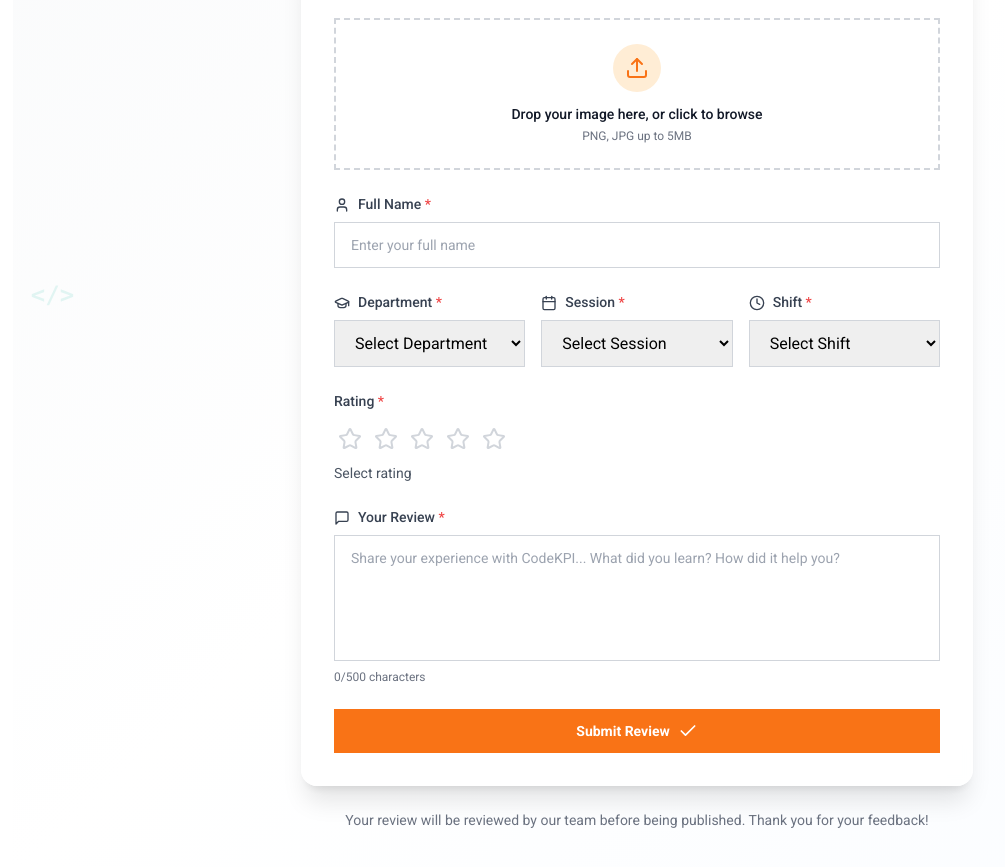
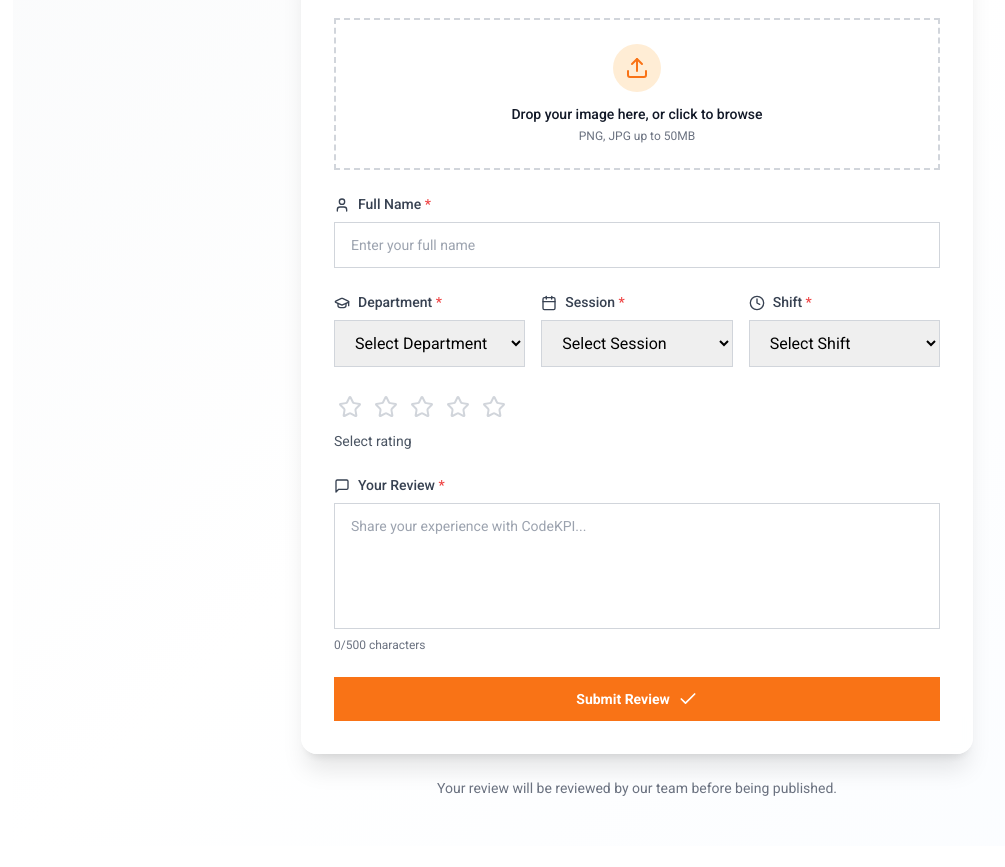
Before and after one commit to Mohammadarifcoding/codekpi-frontend, a Next.js app: page /reviews/write in a window 1280 px wide. Shown: the part 361-1228 px from the top of the page, without its empty margins (3-1008 px from the left). After the commit the page ends 1207 px from the top, so only its background shows below. Built offline with nearby package versions, Linux system fonts and the light colour scheme.

Commit message:
enchanced the quality of review form page

```diff
--- a/src/components/pages/reviews/write/ReviewForm.jsx
+++ b/src/components/pages/reviews/write/ReviewForm.jsx
@@ -1,23 +1,23 @@
 "use client"
 
-import { Button } from '@/components/ui/button';
-import { zodResolver } from '@hookform/resolvers/zod';
-import { useReducedMotion } from 'framer-motion';
-import React, { useState } from 'react';
-import { Controller, useForm } from 'react-hook-form';
-import z from 'zod';
-import InputField from './InputField';
-import ImageUpload from '@/components/shared/ImageUpload/ImageUpload';
-import { AlertCircle, Badge, Calendar, Check, Clock, GraduationCap, MessageSquare, User } from 'lucide-react';
-import {motion} from 'framer-motion'
-import StarRating from './StarRating';
-import HeadingBadge from '@/components/shared/Heading/HeadingBadge';
-import { Input } from '@/components/ui/input';
-import { Textarea } from '@/components/ui/textarea';
-import axios from 'axios';
-import Submitted from './Submitted';
+import dynamic from "next/dynamic"
+import { Button } from '@/components/ui/button'
+import { zodResolver } from '@hookform/resolvers/zod'
+import React, { useState } from 'react'
+import { Controller, useForm } from 'react-hook-form'
+import z from 'zod'
+import InputField from './InputField'
+import { AlertCircle, Calendar, Check, Clock, GraduationCap, MessageSquare, User } from 'lucide-react'
+import { Input } from '@/components/ui/input'
+import { Textarea } from '@/components/ui/textarea'
+import axios from 'axios'
+import HeadingBadge from '@/components/shared/Heading/HeadingBadge'
+import { motion } from 'framer-motion'
 
-
+// Lazy load components
+const ImageUpload = dynamic(() => import('@/components/shared/ImageUpload/ImageUpload'))
+const Submitted = dynamic(() => import('./Submitted'))
+const StarRating = dynamic(() => import('./StarRating'))
 
 const reviewSchema = z.object({
   userImage: z.string().url("Please upload a valid image").optional().or(z.literal("")),
@@ -30,11 +30,13 @@ const reviewSchema = z.object({
   status: z.boolean().default(true),
 })
 
-
+const departments = ['CST', 'CT', 'ET', 'MT', 'ENT', 'PT', 'RAC']
+const sessions = Array.from({ length: 21 }, (_, i) => `${2004 + i}-${(2005 + i).toString().slice(-2)}`)
+const shifts = ['Morning Shift', 'Day Shift']
 
 const ReviewForm = () => {
-     const shouldReduceMotion = useReducedMotion()
   const [submitted, setSubmitted] = useState(false)
+
   const {
     control,
     handleSubmit,
@@ -44,324 +46,163 @@ const ReviewForm = () => {
   } = useForm({
     resolver: zodResolver(reviewSchema),
     defaultValues: {
-      userImage: "",
-      name: "",
-      text: "",
+      userImage: '',
+      name: '',
+      text: '',
       rating: 0,
       status: true,
-      department: "",
-      session: "",
-      shift: "",
+      department: '',
+      session: '',
+      shift: '',
     },
-    mode: "onChange", // Validate on change for better UX
+    mode: 'onChange',
   })
-   const watchedText = watch("text")
-  const textLength = watchedText?.length || 0
 
-  const departments = ['CST', 'CT', 'ET', 'MT', 'ENT', 'PT', 'RAC']
- const sessions = [
-  "2004-05", "2005-06", "2006-07", "2007-08", "2008-09",
-  "2009-10", "2010-11", "2011-12", "2012-13", "2013-14",
-  "2014-15", "2015-16", "2016-17", "2017-18", "2018-19",
-  "2019-20", "2020-21", "2021-22", "2022-23", "2023-24",
-  "2024-25"
-];
-
-  const shifts = ["Morning Shift", "Day Shift"]
-
+  const textLength = watch('text')?.length || 0
 
   const onSubmit = async (data) => {
     try {
-
-
-      // Simulate API call
-    //   await new Promise((resolve) => setTimeout(resolve, 2000))
-    const submitReview = await axios.post("https://code-kpi-backend.vercel.app/api/v1/review",data)
-    console.log(submitReview)
-    if(submitReview.data.success){
-        setSubmitted(true)
-    }
-    else{
-        throw new Error("Failed to submit review")
-    }
-
+      const res = await axios.post("https://code-kpi-backend.vercel.app/api/v1/review", data)
+      if (res.data.success) setSubmitted(true)
+      else throw new Error("Failed to submit review")
     } catch (error) {
       console.error("Submission error:", error)
       alert("Failed to submit review. Please try again.")
     }
   }
+
   if (submitted) {
-    return (
-
-    <Submitted onClick={()=>{
-      setSubmitted(false)
-      reset()
-    }}/>
-    )
+    return <Submitted onClick={() => { setSubmitted(false); reset() }} />
   }
 
-
   return (
-           <div className={`min-h-screen bg-gradient-to-br from-gray-50 via-white to-blue-50/30 py-12 px-4 `}>
-      {/* Floating Elements */}
-      <div className="absolute inset-0 overflow-hidden pointer-events-none" aria-hidden="true">
+    <div className="min-h-screen bg-gradient-to-br from-gray-50 via-white to-blue-50/30 py-12 px-4">
       <motion.div
-          animate={{ rotate: [0, 360], y: [-10, 10, -10] }}
-          transition={{ duration: 20, repeat: Number.POSITIVE_INFINITY, ease: "linear" }}
-          className="absolute top-20 right-10 w-12 h-12 bg-orange-400/20 rounded-lg transform rotate-45"
-        />
+        initial={{ opacity: 0 }}
+        animate={{ opacity: 1 }}
+        transition={{ duration: 0.6 }}
+        className="relative z-10 max-w-2xl mx-auto"
+      >
         <motion.div
-          animate={{ x: [-5, 5, -5], opacity: [0.3, 0.7, 0.3] }}
-          transition={{ duration: 8, repeat: Number.POSITIVE_INFINITY, ease: "easeInOut" }}
-          className="absolute bottom-32 left-8 text-2xl font-mono text-teal-500/20 font-bold"
+          initial={{ opacity: 0, y: -20 }}
+          animate={{ opacity: 1, y: 0 }}
+          transition={{ duration: 0.6 }}
+          className="text-center mb-8"
         >
-          {"</>"}
-        </motion.div>
-      </div>
-
-      <div className="relative z-10 max-w-2xl mx-auto">
-        {/* Header */}
-        <motion.div initial={{ opacity: 0, y: 20 }} animate={{ opacity: 1, y: 0 }} className="text-center mb-8">
-
           <HeadingBadge>
-
-   <MessageSquare className="w-4 h-4" />
-              Share Your Experience
+            <MessageSquare className="w-4 h-4" /> Share Your Experience
           </HeadingBadge>
-
           <h1 className="text-4xl md:text-5xl font-bold text-gray-900 mb-4">
             Submit Your <span className="text-orange-500">Review</span>
           </h1>
           <p className="text-lg text-gray-600">Help other students by sharing your experience with CodeKPI</p>
         </motion.div>
 
-        {/* Form */}
         <motion.div
-          initial={{ opacity: 0, y: 20 }}
+          initial={{ opacity: 0, y: 30 }}
           animate={{ opacity: 1, y: 0 }}
-          transition={{ delay: 0.2 }}
+          transition={{ duration: 0.8 }}
           className="bg-white/80 backdrop-blur-sm rounded-2xl p-8 shadow-xl border border-white/20"
         >
           <form onSubmit={handleSubmit(onSubmit)} className="space-y-6">
-            {/* Image Upload */}
-            <Controller
-              name="userImage"
-              control={control}
-              render={({ field }) => (
+            <Controller name="userImage" control={control} render={({ field }) => (
               <ImageUpload value={field.value} onChange={field.onChange} error={errors.userImage?.message} />
-              )}
-            />
+            )} />
 
-            {/* Name */}
-            <Controller
-              name="name"
-              control={control}
-              render={({ field }) => (
-                <InputField
-                  label="Full Name"
-                  icon={<User className="w-4 h-4 inline mr-2" />}
-                  error={errors.name?.message}
-                  required
-                >
+            <Controller name="name" control={control} render={({ field }) => (
+              <InputField label="Full Name" icon={<User className="w-4 h-4 inline mr-2" />} error={errors.name?.message} required>
                 <Input
                   {...field}
                   type="text"
                   placeholder="Enter your full name"
-                    className={`w-full px-4 py-3 border rounded-lg focus:ring-2 focus:ring-orange-500 focus:border-orange-500 transition-colors ${
-                      errors.name ? "border-red-300 bg-red-50" : "border-gray-300"
-                    }`}
+                  className={`w-full px-4 py-3 border rounded-lg focus:ring-2 focus:ring-orange-500 focus:border-orange-500 focus:outline-none transition-colors ${errors.name ? "border-red-300 bg-red-50" : "border-gray-300"}`}
                 />
               </InputField>
-              )}
-            />
+            )} />
 
-            {/* Department, Session, Shift */}
             <div className="grid md:grid-cols-3 gap-4">
-              <Controller
-                name="department"
-                control={control}
-                render={({ field }) => (
-                  <InputField
-                    label="Department"
-                    icon={<GraduationCap className="w-4 h-4 inline mr-2" />}
-                    error={errors.department?.message}
-                    required
-                  >
+              <Controller name="department" control={control} render={({ field }) => (
+                <InputField label="Department" icon={<GraduationCap className="w-4 h-4 inline mr-2" />} error={errors.department?.message} required>
                   <select
                     {...field}
-                      className={`w-full px-4 py-3 border rounded-lg focus:ring-2 focus:ring-orange-500 focus:outline-none focus:border-orange-500 transition-colors ${
-                        errors.department ? "border-red-300 bg-red-50" : "border-gray-300"
-                      }`}
+                    className={`w-full px-4 py-3 border rounded-lg focus:ring-2 focus:ring-orange-500 focus:outline-none focus:border-orange-500 transition-colors ${errors.department ? "border-red-300 bg-red-50" : "border-gray-300"}`}
                   >
                     <option value="">Select Department</option>
-                      {departments.map((dept) => (
-                        <option key={dept} value={dept}>
-                          {dept}
-                        </option>
-                      ))}
+                    {departments.map((dept) => <option key={dept} value={dept}>{dept}</option>)}
                   </select>
                 </InputField>
-                )}
-              />
+              )} />
 
-              <Controller
-                name="session"
-                control={control}
-                render={({ field }) => (
-                  <InputField
-                    label="Session"
-                    icon={<Calendar className="w-4 h-4 inline mr-2" />}
-                    error={errors.session?.message}
-                    required
-                  >
+              <Controller name="session" control={control} render={({ field }) => (
+                <InputField label="Session" icon={<Calendar className="w-4 h-4 inline mr-2" />} error={errors.session?.message} required>
                   <select
                     {...field}
-                      className={`w-full px-4 py-3 border rounded-lg focus:ring-2 focus:ring-orange-500 focus:outline-none  transition-colors  ${
-                        errors.session ? "border-red-300 bg-red-50" : "border-gray-300"
-                      }`}
+                    className={`w-full px-4 py-3 border rounded-lg focus:ring-2 focus:ring-orange-500 focus:outline-none focus:border-orange-500 transition-colors ${errors.session ? "border-red-300 bg-red-50" : "border-gray-300"}`}
                   >
                     <option value="">Select Session</option>
-                      {sessions.map((session) => (
-                        <option key={session} value={session}>
-                          {session}
-                        </option>
-                      ))}
+                    {sessions.map((session) => <option key={session} value={session}>{session}</option>)}
                   </select>
                 </InputField>
-                )}
-              />
+              )} />
 
-              <Controller
-                name="shift"
-                control={control}
-                render={({ field }) => (
-                  <InputField
-                    label="Shift"
-                    icon={<Clock className="w-4 h-4 inline mr-2" />}
-                    error={errors.shift?.message}
-                    required
-                  >
+              <Controller name="shift" control={control} render={({ field }) => (
+                <InputField label="Shift" icon={<Clock className="w-4 h-4 inline mr-2" />} error={errors.shift?.message} required>
                   <select
                     {...field}
-                      className={`w-full px-4 py-3 border rounded-lg focus:ring-2 focus:ring-orange-500 focus:outline-none focus:border-orange-500 transition-colors ${
-                        errors.shift ? "border-red-300 bg-red-50" : "border-gray-300"
-                      }`}
+                    className={`w-full px-4 py-3 border rounded-lg focus:ring-2 focus:ring-orange-500 focus:outline-none focus:border-orange-500 transition-colors ${errors.shift ? "border-red-300 bg-red-50" : "border-gray-300"}`}
                   >
                     <option value="">Select Shift</option>
-                      {shifts.map((shift) => (
-                        <option key={shift} value={shift}>
-                          {shift}
-                        </option>
-                      ))}
+                    {shifts.map((shift) => <option key={shift} value={shift}>{shift}</option>)}
                   </select>
                 </InputField>
-                )}
-              />
+              )} />
             </div>
 
-            {/* Rating */}
-            <div>
-              <label className="block text-sm font-medium text-gray-700 mb-3">
-                Rating <span className="text-red-500">*</span>
-              </label>
-              <Controller
-                name="rating"
-                control={control}
-                render={({ field }) => (
+            <Controller name="rating" control={control} render={({ field }) => (
               <StarRating value={field.value} onChange={field.onChange} error={errors.rating?.message} />
-                )}
-              />
-            </div>
+            )} />
 
-            {/* Review Text */}
-            <Controller
-              name="text"
-              control={control}
-              render={({ field }) => (
-                <InputField
-                  label="Your Review"
-                  icon={<MessageSquare className="w-4 h-4 inline mr-2" />}
-                  error={errors.text?.message}
-                  required
-                >
+            <Controller name="text" control={control} render={({ field }) => (
+              <InputField label="Your Review" icon={<MessageSquare className="w-4 h-4 inline mr-2" />} error={errors.text?.message} required>
                 <Textarea
                   {...field}
-                    placeholder="Share your experience with CodeKPI... What did you learn? How did it help you?"
+                  placeholder="Share your experience with CodeKPI..."
                   rows={5}
-                    className={`w-full px-4 py-3 border rounded-lg focus:ring-2 focus:ring-orange-500 focus:border-orange-500 transition-colors resize-none ${
-                      errors.text ? "border-red-300 bg-red-50" : "border-gray-300"
-                    }`}
+                  className={`w-full px-4 py-3 border rounded-lg focus:ring-2 focus:ring-orange-500 focus:border-orange-500 transition-colors resize-none ${errors.text ? "border-red-300 bg-red-50" : "border-gray-300"}`}
                 />
                 <div className="flex justify-between items-center mt-1">
-                    <span
-                      className={`text-xs ${
-                        textLength > 500 ? "text-red-500" : textLength > 450 ? "text-yellow-600" : "text-gray-500"
-                      }`}
-                    >
+                  <span className={`text-xs ${textLength > 500 ? "text-red-500" : textLength > 450 ? "text-yellow-600" : "text-gray-500"}`}>
                     {textLength}/500 characters
                   </span>
-                    {textLength > 450 && (
-                      <span className="text-xs text-yellow-600">{500 - textLength} characters remaining</span>
-                    )}
                 </div>
               </InputField>
-              )}
-            />
+            )} />
 
-            {/* Submit Button */}
-            <Button
-              type="submit"
-              disabled={isSubmitting || !isValid}
-              className="w-full bg-secondary hover:bg-orange-600 text-white font-semibold py-3 rounded-lg transition-all duration-300 disabled:opacity-50 disabled:cursor-not-allowed"
-            >
+            <Button type="submit" disabled={isSubmitting || !isValid} className="w-full bg-secondary hover:bg-orange-600 text-white font-semibold py-3 rounded-lg transition-all duration-300 disabled:opacity-50 disabled:cursor-not-allowed">
               {isSubmitting ? (
                 <>
-                  <div className="w-5 h-5 border-2 border-white/30 border-t-white rounded-full animate-spin mr-2" />
-                  Submitting Review...
+                  <div className="w-5 h-5 border-2 border-white/30 border-t-white rounded-full animate-spin mr-2" /> Submitting Review...
                 </>
               ) : (
                 <>
-                  Submit Review
-                  <Check className="w-5 h-5 ml-2" />
+                  Submit Review <Check className="w-5 h-5 ml-2" />
                 </>
               )}
             </Button>
-
-            {/* Form Status */}
-            {/* {Object.keys(errors).length > 0 && (
-              <motion.div
-                initial={{ opacity: 0, y: 10 }}
-                animate={{ opacity: 1, y: 0 }}
-                className="bg-red-50 border border-red-200 rounded-lg p-4"
-              >
-                <div className="flex items-center gap-2 text-red-700">
-                  <AlertCircle className="w-5 h-5" />
-                  <span className="font-medium">Please fix the following errors:</span>
-                </div>
-                <ul className="mt-2 text-sm text-red-600 list-disc list-inside">
-                  {Object.values(errors).map((error, index) => (
-                    <li key={index}>{error.message}</li>
-                  ))}
-                </ul>
-              </motion.div>
-            )} */}
           </form>
         </motion.div>
 
-        {/* Help Text */}
         <motion.div
           initial={{ opacity: 0 }}
           animate={{ opacity: 1 }}
           transition={{ delay: 0.4 }}
           className="text-center mt-6"
         >
-          <p className="text-sm text-gray-500">
-            Your review will be reviewed by our team before being published. Thank you for your feedback!
-          </p>
+          <p className="text-sm text-gray-500">Your review will be reviewed by our team before being published.</p>
+        </motion.div>
       </motion.div>
     </div>
-    </div>
-    );
-};
+  )
+}
 
-export default ReviewForm;
+export default ReviewForm
--- a/src/components/shared/ImageUpload/ImageUpload.jsx
+++ b/src/components/shared/ImageUpload/ImageUpload.jsx
@@ -1,4 +1,4 @@
-import { Check, Upload } from "lucide-react"
+import { Check, Upload, X } from "lucide-react"
 import ErrorMessage from "../Error/ErrorMessage"
 import Image from "next/image"
 import { useRef, useState } from "react"
@@ -15,7 +15,7 @@ const ImageUpload = ({ value, onChange, error }) => {
       return
     }
 
-    if (file.size > 5 * 1024 * 1024) {
+    if (file.size > 50 * 1024 * 1024) {
       alert("Image size should be less than 5MB")
       return
     }
@@ -81,7 +81,19 @@ const ImageUpload = ({ value, onChange, error }) => {
             <p className="text-sm text-green-700 font-medium">Image uploaded successfully!</p>
             <p className="text-xs text-green-600">You can upload a new image to replace this one.</p>
           </div>
-          <Check className="w-5 h-5 text-green-500" />
+          <div className="flex flex-col-reverse justify-between items-center ">
+    {/* <Check className="w-5 h-5 text-green-500" /> */}
+          <button
+      type="button"
+      onClick={() => onChange('')}
+      className=" text-red-500 hover:text-red-700 transition"
+    >
+      <X className="w-6 h-6" />
+    </button>
+
+          </div>
+
+
         </div>
       )}
 
@@ -125,7 +137,7 @@ const ImageUpload = ({ value, onChange, error }) => {
             <p className="text-sm font-medium text-gray-900">
               {uploading ? "Uploading..." : "Drop your image here, or click to browse"}
             </p>
-            <p className="text-xs text-gray-500 mt-1">PNG, JPG up to 5MB</p>
+            <p className="text-xs text-gray-500 mt-1">PNG, JPG up to 50MB</p>
           </div>
 
           {uploading && (
```
Lines whose indentation alone changed are shown as unchanged.
